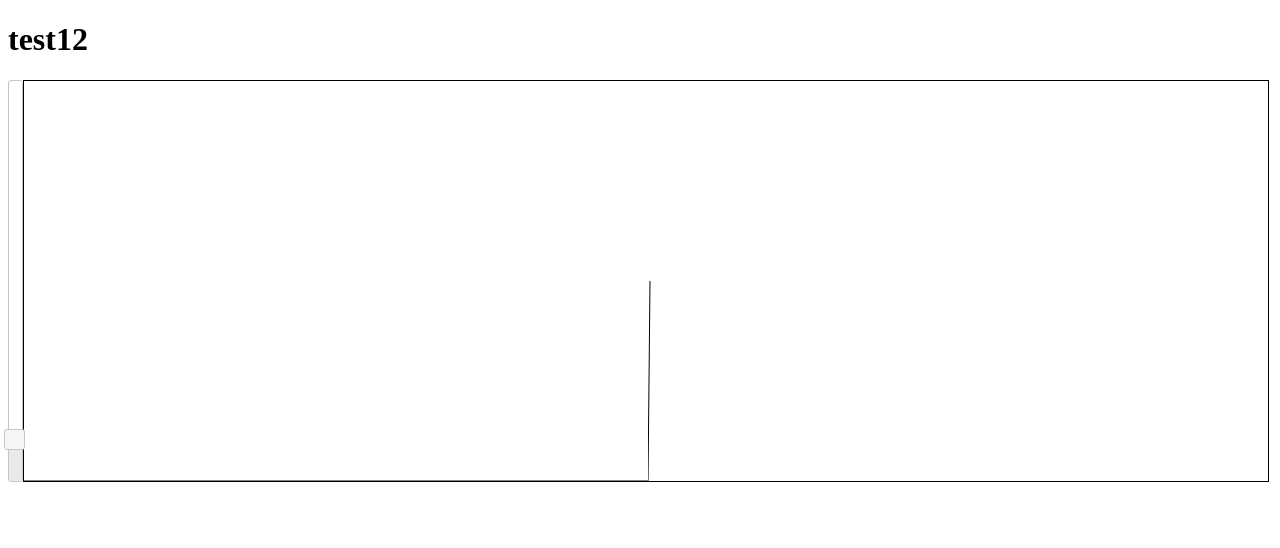
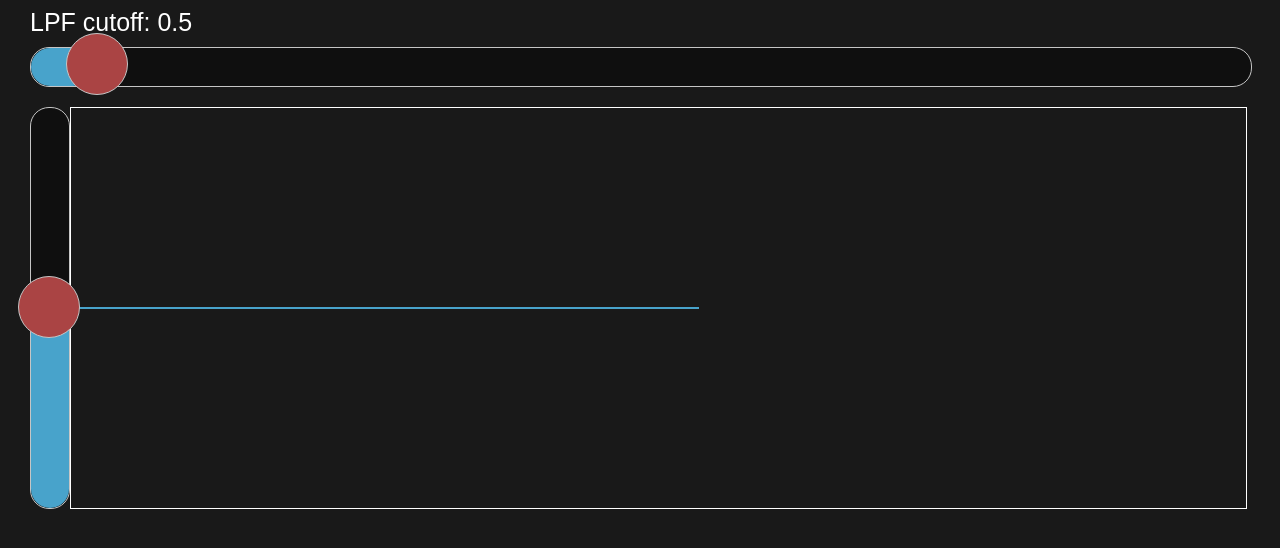
Before and after one commit to limonspb/realtime-filters, a plain HTML site: page index.html in a window 1280 px wide. Drawn offline with Linux system fonts and the light colour scheme.

Commit message:
added PT1 + PT2 + PT3 + styles

```diff
--- /dev/null
+++ b/filters/pt1.js
@@ -0,0 +1,23 @@
+class Pt1 {
+    constructor (cutoff, dt) {
+        this._dt = dt;
+        this._k = 0;
+        this._state = 0;
+
+        this.RecalculateK(cutoff);
+    }
+
+    RecalculateK(cutoff) {
+        const RC = 1 / (2 * Math.PI * cutoff);
+        this._k = this._dt / (RC + this._dt);
+    }
+
+    Apply(input) {
+        this._state = this._state + this._k * (input - this._state);
+        return this._state;
+    }
+
+    get state() {
+        return this._state;
+    }
+}
--- /dev/null
+++ b/filters/pt2.js
@@ -0,0 +1,28 @@
+class Pt2 {
+    constructor (cutoff, dt) {
+        this._dt = dt;
+        this._k = 0;
+        this._state = 0;
+        this._state1 = 0;
+
+        this.RecalculateK(cutoff);
+    }
+
+    RecalculateK(cutoff) {
+        const order = 2.0;
+        const orderCutoffCorrection = 1 / Math.sqrt(Math.pow(2, 1.0 / order) - 1);
+        const RC = 1 / (2 * orderCutoffCorrection * Math.PI * cutoff);
+        this._k = this._dt / (RC + this._dt);
+
+    }
+
+    Apply(input) {
+        this._state1 = this._state1 + this._k * (input - this._state1);
+        this._state = this._state + this._k * (this._state1 - this._state);
+        return this._state;
+    }
+
+    get state() {
+        return this._state;
+    }
+}
--- /dev/null
+++ b/filters/pt3.js
@@ -0,0 +1,29 @@
+class Pt3 {
+    constructor (cutoff, dt) {
+        this._dt = dt;
+        this._k = 0;
+        this._state = 0;
+        this._state1 = 0;
+        this._state2 = 0;
+
+        this.RecalculateK(cutoff);
+    }
+
+    RecalculateK(cutoff) {
+        const order = 3.0;
+        const orderCutoffCorrection = 1 / Math.sqrt(Math.pow(2, 1.0 / order) - 1);
+        const RC = 1 / (2 * orderCutoffCorrection * Math.PI * cutoff);
+        this._k = this._dt / (RC + this._dt);
+    }
+
+    Apply(input) {
+        this._state1 = this._state1 + this._k * (input - this._state1);
+        this._state2 = this._state2 + this._k * (this._state1 - this._state2);
+        this._state = this._state + this._k * (this._state2 - this._state);
+        return this._state;
+    }
+
+    get state() {
+        return this._state;
+    }
+}
--- a/index.html
+++ b/index.html
@@ -4,15 +4,27 @@
     <meta charset="utf-8">
     <title>Realtime filters visualization</title>
     <meta name="description" content="Realtime filters visualization">
-    <link rel="stylesheet" href="main.css">
     <link rel="stylesheet" href="libs/jquery-ui.min.css">
     <script src="libs/jquery-3.6.0.min.js"></script>
     <script src="libs/jquery-ui.min.js"></script>
     <script src="libs/jquery.ui.touch-punch.min.js"></script>
+
+
+    <link rel="stylesheet" href="main.css">
+
+    <script src="filters/pt1.js"></script>
+    <script src="filters/pt2.js"></script>
+    <script src="filters/pt3.js"></script>
     <script src="main.js"></script>
 </head>
 <body>
-    <h1>test12</h1>
+    <div id="uiElements">
+      <div id = cutoffContainer>
+          <div id="cutoffLabel">LPF cutoff:</div>
+          <div id="cutoffValue"></div>
+          <div id="cutoffSlider" class="slider-input"></div>
+      </div>
+    </div>
     <div id="actualValueSlider" class="slider-input"></div>
     <div id="canvasContainer" width="100px">
       <canvas id="mainCanvas" width="100px" height="100px"></canvas>
--- a/main.css
+++ b/main.css
@@ -1,3 +1,11 @@
+body {
+    font-size: 25px;
+    font-family: arial;
+    color: #FFFFFF;
+    background-color: #191919;
+    margin-left: 30px;
+    margin-right: 30px;
+}
 
 #actualValueSlider {
     height: 400px;
@@ -16,3 +24,99 @@
     display: block;
     position:static
 }
+
+#cutoffLabel {
+    display: inline;
+}
+
+#cutoffValue {
+    display: inline;
+}
+
+#cutoffSlider {
+    display: block;
+    width: 100%;
+}
+
+#uiElements {
+    margin-bottom: 20px;
+}
+
+.ui-slider-horizontal {
+    margin-top: 10px;
+    margin-left: auto;
+    margin-right: auto;
+    width: 100%;
+    min-width: 200px;
+    height: 50px;
+    font-size: 50px;
+}
+
+.ui-slider-vertical {
+    margin-left: 0px;
+    margin-top: auto;
+    margin-bottom: auto;
+    height: 100%;
+    width: 50px;
+    font-size: 50px;
+}
+
+
+.ui-slider-horizontal {
+    height: 38px;
+    background-color: #0F0F0F;
+	border-radius: 19px;
+	-webkit-border-radius: 19px;
+	-o-border-radius: 19px;
+	-moz-border-radius: 19px;
+}
+
+.ui-slider-vertical {
+    width: 38px;
+    background-color: #0F0F0F;
+	border-radius: 19px;
+	-webkit-border-radius: 19px;
+	-o-border-radius: 19px;
+	-moz-border-radius: 19px;
+}
+
+.ui-widget-header
+{
+	background-color: #48a3cb;
+}
+
+.ui-slider .ui-slider-range
+{
+	border-radius: 19px;
+	-webkit-border-radius: 19px;
+	-o-border-radius: 19px;
+	-moz-border-radius: 19px;
+}
+
+.ui-slider-horizontal .ui-slider-handle {
+    height: 60px;
+    width: 60px;
+    margin-top: 0px;
+    margin-left: -26px;
+    background-color: #AA4444;
+
+	border-radius: 50%;
+	-webkit-border-radius: 50%;
+	-o-border-radius: 50%;
+	-moz-border-radius: 50%;
+
+}
+
+.ui-slider-vertical .ui-slider-handle {
+    height: 60px;
+    width: 60px;
+    margin-top: 0px;
+    margin-left: 2px;
+    background-color: #AA4444;
+
+	border-radius: 50%;
+	-webkit-border-radius: 50%;
+	-o-border-radius: 50%;
+	-moz-border-radius: 50%;
+
+}
--- a/main.js
+++ b/main.js
@@ -1,3 +1,8 @@
+let actualValueColor = 'rgba(255,255,255,1)';
+let pt1Color = 'rgba(255,0,0,1)';
+let pt2Color = 'rgba(0,255,0,1)';
+let pt3Color = 'rgba(72,163,203,1)';
+
 
 let canvas;
 let ctx;
@@ -9,6 +14,23 @@ let fps = 0;
 let lastFrameUpdate = 0;
 let sliderValuePixels = 0;
 let lastSliderValue = 0;
+let previousSiderValue = 0;
+
+let deltaT = updateInterval / 1000.0;
+
+let initialCutoff = 0.5;
+
+let pt1 = new Pt1(initialCutoff, deltaT);
+let pt1PreviousValue = 0;
+let pt1LastValue = 0;
+
+let pt2 = new Pt2(initialCutoff, deltaT);
+let pt2PreviousValue = 0;
+let pt2LastValue = 0;
+
+let pt3 = new Pt3(initialCutoff, deltaT);
+let pt3PreviousValue = 0;
+let pt3LastValue = 0;
 
 
 $(document).ready(function() {
@@ -20,6 +42,8 @@ $(document).ready(function() {
     width = canvas.width;
     height = canvas.height;
 
+
+
     $(window).resize(function() {
         ctx.canvas.width  = jCanvas.width();
         ctx.canvas.height = jCanvas.height();
@@ -30,7 +54,7 @@ $(document).ready(function() {
 
     $("#actualValueSlider").slider({
         range: "min",
-        value: 10,
+        value: 5,
         min: 0,
         max: 100,
         step: 0.1,
@@ -38,17 +62,40 @@ $(document).ready(function() {
         //animate: "fast",
         slide: function( event, ui ) {
             sliderValuePixels = ui.value;
-        //  value = ui.value;
-        //  $(inputId).val(value);
-        //  $(inputId).change();
         }
     });
+
+    $("#cutoffSlider").slider({
+        range: "min",
+        value: initialCutoff,
+        min: 0,
+        max: 10,
+        step: 0.1,
+        //animate: "fast",
+        slide: function( event, ui ) {
+            onCutoffSliderChange(ui.value);
+        }
+    });
+
+    onCutoffSliderChange(initialCutoff);
+
+    $("#actualValueSlider").slider('value',50);
+    sliderValuePixels = 50;
+    lastSliderValue = getSliderValue();
+    previousSiderValue = getSliderValue();
 
     $(window).resize();
 
     lastFrameUpdate = performance.now();
     setTimeout(Update, updateInterval);
 });
+
+function onCutoffSliderChange(newValue) {
+    pt1.RecalculateK(newValue);
+    pt2.RecalculateK(newValue);
+    pt3.RecalculateK(newValue);
+    $("#cutoffValue").text(newValue);
+}
 
 function getSliderValue() {
     return -(sliderValuePixels * height / 100.0 - height / 2.0);
@@ -61,22 +108,63 @@ function Update() {
     lastFrameUpdate = now;
     let currentFps = 1000.0 / dt;
     fps = 0.03 * currentFps + 0.97 * fps;
-    //console.log(fps + " " + currentFps);
 
     let currentSliderValue = getSliderValue();
-    console.log(currentSliderValue);
+    let pt1CurrentValue = pt1.Apply(currentSliderValue);
+    let pt2CurrentValue = pt2.Apply(currentSliderValue);
+    let pt3CurrentValue = pt3.Apply(currentSliderValue);
+    //console.log(currentSliderValue);
 
     ctx.clearRect(0, -height/2, 2, height);
+    ctx.strokeStyle = actualValueColor;
 
     ctx.beginPath();
-    ctx.moveTo(2, lastSliderValue);
+    ctx.lineWidth = 2;
+    ctx.moveTo(4, previousSiderValue);
+    ctx.lineTo(2, lastSliderValue);
     ctx.lineTo(0, currentSliderValue);
-    //ctx.arc(0, 0, 100, 0, Math.PI * 2, true); // Outer circle
+    ctx.stroke();
+
+    ctx.strokeStyle = pt1Color;
+
+    ctx.beginPath();
+    ctx.lineWidth = 2;
+    ctx.moveTo(4, pt1PreviousValue);
+    ctx.lineTo(2, pt1LastValue);
+    ctx.lineTo(0, pt1CurrentValue);
+    ctx.stroke();
+
+    ctx.strokeStyle = pt2Color;
+
+    ctx.beginPath();
+    ctx.lineWidth = 2;
+    ctx.moveTo(4, pt2PreviousValue);
+    ctx.lineTo(2, pt2LastValue);
+    ctx.lineTo(0, pt2CurrentValue);
+    ctx.stroke();
+
+    ctx.strokeStyle = pt3Color;
+
+    ctx.beginPath();
+    ctx.lineWidth = 2;
+    ctx.moveTo(4, pt3PreviousValue);
+    ctx.lineTo(2, pt3LastValue);
+    ctx.lineTo(0, pt3CurrentValue);
     ctx.stroke();
 
     const myImageData = ctx.getImageData(0, 0, width, height);
     ctx.putImageData(myImageData, 2, 0);
 
+    pt3PreviousValue = pt3LastValue;
+    pt3LastValue = pt3CurrentValue;
+
+    pt2PreviousValue = pt2LastValue;
+    pt2LastValue = pt2CurrentValue;
+
+    pt1PreviousValue = pt1LastValue;
+    pt1LastValue = pt1CurrentValue;
+
+    previousSiderValue = lastSliderValue;
     lastSliderValue = currentSliderValue;
     let executionsEnd = performance.now();
     setTimeout(Update, updateInterval - (executionsEnd - executionsStart));
```
